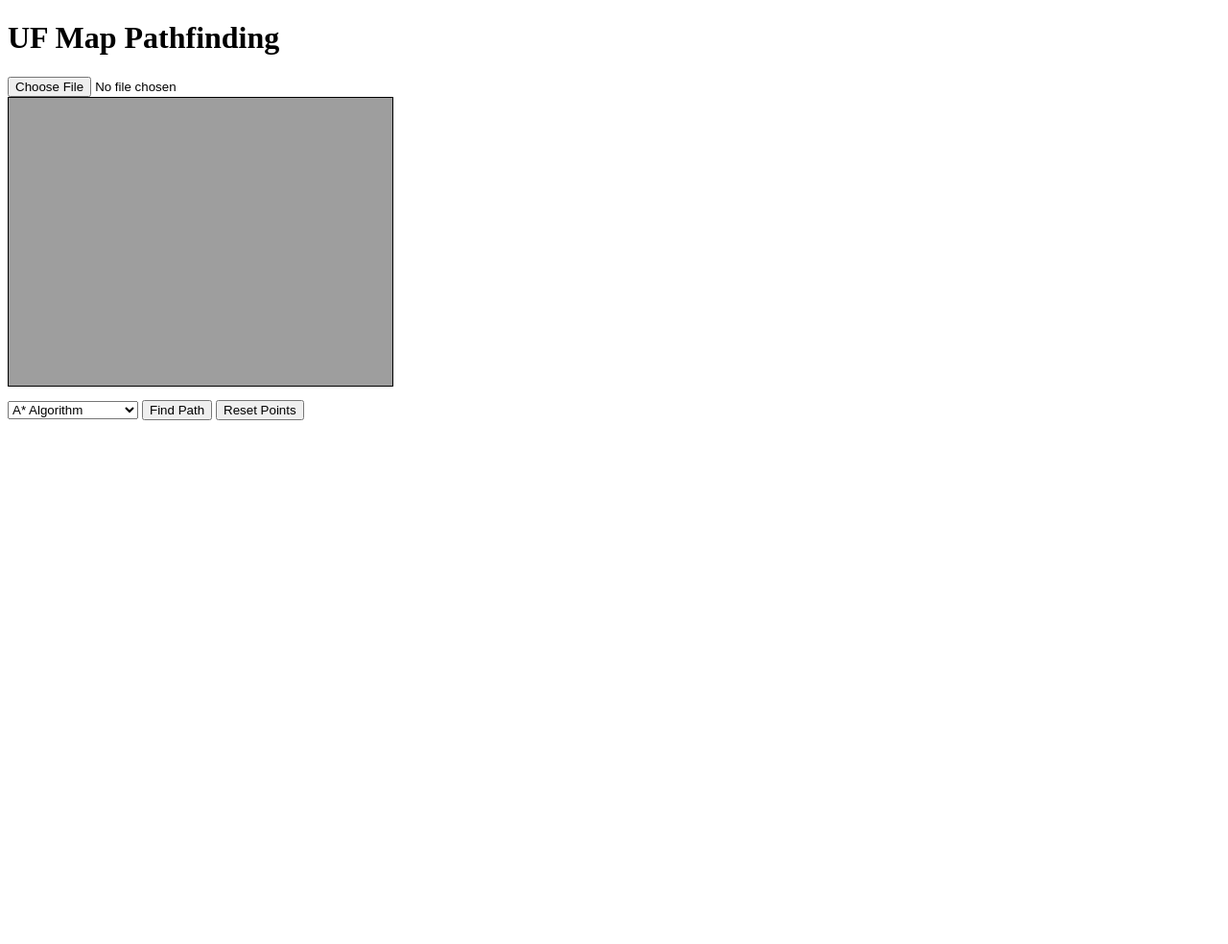
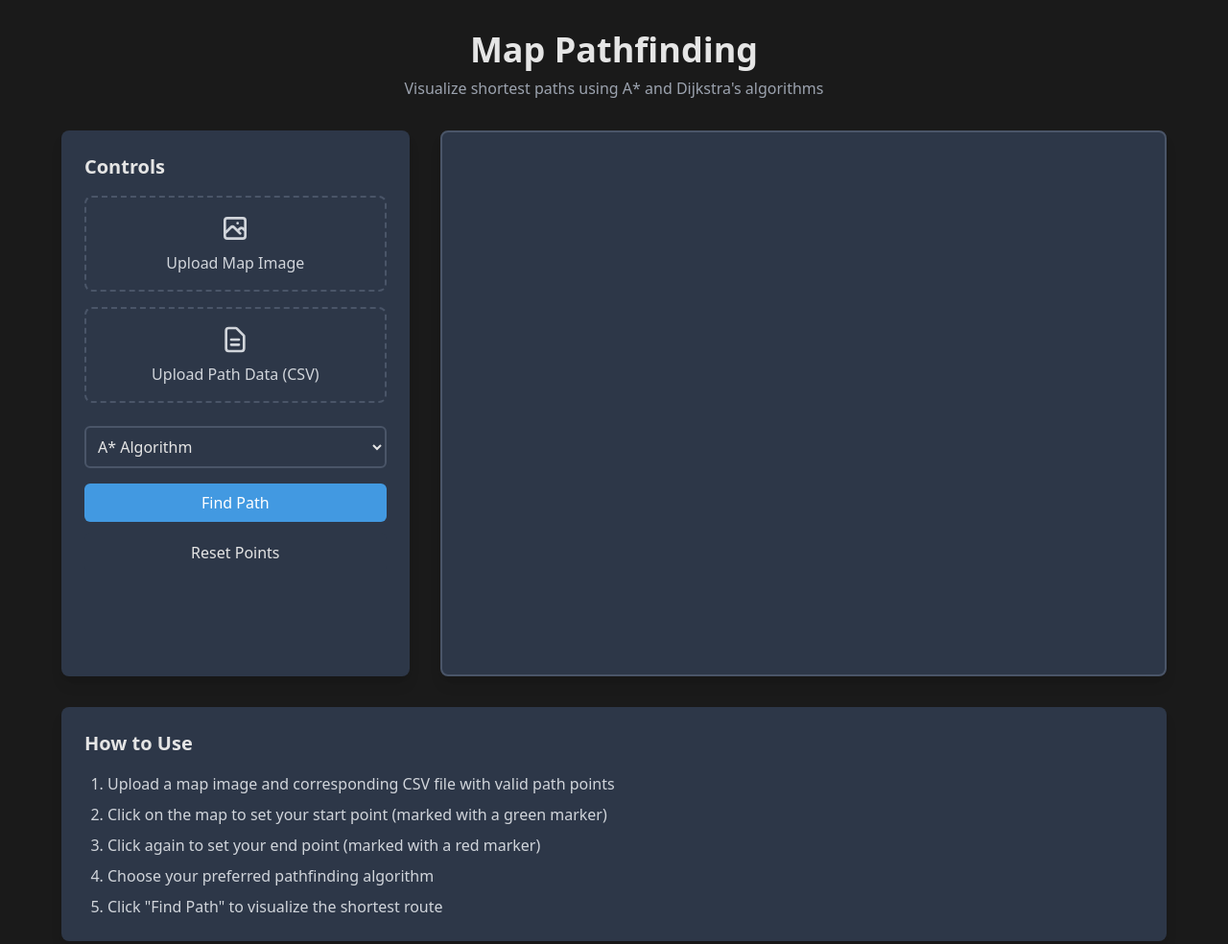
Before and after one commit to ArnavBagmar/ufpathfinding, a website: page index.html in a window 1280 px wide. Shown: the whole page at 96% size. Before the commit the page ends 800 px from the top, so only its background shows below. Drawn offline with nearby package versions, Linux system fonts and the light colour scheme.

Commit message:
Update index.html
made the website look much much nicer

```diff
--- a/index.html
+++ b/index.html
@@ -1,130 +1,147 @@
 <!DOCTYPE html>
-<html>
+<html lang="en">
 <head>
-  <title>UF Map Pathfinding</title>
-  <style>
-    canvas {
-      border: 1px solid black;
-    }
-    button {
-      margin-top: 10px;
-    }
-  </style>
+    <meta charset="UTF-8">
+    <meta name="viewport" content="width=device-width, initial-scale=1.0">
+    <title>Map Pathfinding</title>
+    <link href="https://cdnjs.cloudflare.com/ajax/libs/tailwindcss/2.2.19/tailwind.min.css" rel="stylesheet">
+    <style>
+        body {
+            background-color: #1a1a1a;
+            color: #e5e5e5;
+        }
+
+        .custom-file-upload {
+            border: 2px dashed #4a5568;
+            border-radius: 8px;
+            padding: 1rem;
+            text-align: center;
+            cursor: pointer;
+            transition: all 0.3s ease;
+            background-color: #2d3748;
+        }
+
+        .custom-file-upload:hover {
+            border-color: #4299e1;
+            background-color: #2c5282;
+        }
+
+        .btn {
+            transition: all 0.3s ease;
+            padding: 0.5rem 1rem;
+            border-radius: 6px;
+            font-weight: 500;
+        }
+
+        .btn-primary {
+            background-color: #4299e1;
+            color: white;
+        }
+
+        .btn-primary:hover {
+            background-color: #3182ce;
+        }
+
+        .btn-secondary {
+            background-color: #2d3748;
+            color: #e5e5e5;
+        }
+
+        .btn-secondary:hover {
+            background-color: #4a5568;
+        }
+
+        #canvas {
+            border: 2px solid #4a5568;
+            border-radius: 8px;
+            background-color: #2d3748;
+        }
+
+        .algorithm-select {
+            padding: 0.5rem;
+            border: 2px solid #4a5568;
+            border-radius: 6px;
+            width: 100%;
+            margin-bottom: 1rem;
+            transition: all 0.3s ease;
+            background-color: #2d3748;
+            color: #e5e5e5;
+        }
+
+        .algorithm-select:focus {
+            border-color: #4299e1;
+            outline: none;
+            box-shadow: 0 0 0 3px rgba(66, 153, 225, 0.2);
+        }
+
+        .dark-card {
+            background-color: #2d3748;
+        }
+    </style>
 </head>
-<body>
-  <h1>UF Map Pathfinding</h1>
-  <input type="file" id="csvInput" accept=".csv">
-  <br>
-  <canvas id="canvas" width="800" height="600"></canvas>
-  <br>
-  <select id="algorithmSelect">
-    <option value="astar">A* Algorithm</option>
-    <option value="dijkstra">Dijkstra's Algorithm</option>
-  </select>
-  <button id="findPathBtn">Find Path</button>
-  <button id="resetBtn">Reset Points</button>
+<body class="min-h-screen p-8">
+    <div class="max-w-6xl mx-auto">
+        <div class="text-center mb-8">
+            <h1 class="text-4xl font-bold mb-2">Map Pathfinding</h1>
+            <p class="text-gray-400">Visualize shortest paths using A* and Dijkstra's algorithms</p>
+        </div>
 
-  <script>
-    const canvas = document.getElementById('canvas');
-    const ctx = canvas.getContext('2d');
-    const csvInput = document.getElementById('csvInput');
-    const findPathBtn = document.getElementById('findPathBtn');
-    const resetBtn = document.getElementById('resetBtn');
-    const algorithmSelect = document.getElementById('algorithmSelect');
+        <div class="grid grid-cols-1 md:grid-cols-3 gap-8">
+            <div class="dark-card p-6 rounded-lg shadow-lg">
+                <h2 class="text-xl font-semibold mb-4">Controls</h2>
 
-    let paths = [];
-    let startPoint = null;
-    let endPoint = null;
-    const fixedImage = new Image();
-    fixedImage.src = 'ufmap.png';
+                <div class="space-y-4 mb-6">
+                    <div>
+                        <label class="custom-file-upload block mb-4">
+                            <input type="file" id="imageInput" accept="image/*" class="hidden">
+                            <div class="text-gray-300">
+                                <svg class="w-8 h-8 mx-auto mb-2" fill="none" stroke="currentColor" viewBox="0 0 24 24">
+                                    <path stroke-linecap="round" stroke-linejoin="round" stroke-width="2" d="M4 16l4.586-4.586a2 2 0 012.828 0L16 16m-2-2l1.586-1.586a2 2 0 012.828 0L20 14m-6-6h.01M6 20h12a2 2 0 002-2V6a2 2 0 00-2-2H6a2 2 0 00-2 2v12a2 2 0 002 2z"></path>
+                                </svg>
+                                Upload Map Image
+                            </div>
+                        </label>
 
-    fixedImage.onload = () => {
-      canvas.width = fixedImage.width;
-      canvas.height = fixedImage.height;
-      ctx.drawImage(fixedImage, 0, 0);
-    };
+                        <label class="custom-file-upload block">
+                            <input type="file" id="csvInput" accept=".csv" class="hidden">
+                            <div class="text-gray-300">
+                                <svg class="w-8 h-8 mx-auto mb-2" fill="none" stroke="currentColor" viewBox="0 0 24 24">
+                                    <path stroke-linecap="round" stroke-linejoin="round" stroke-width="2" d="M9 12h6m-6 4h6m2 5H7a2 2 0 01-2-2V5a2 2 0 012-2h5.586a1 1 0 01.707.293l5.414 5.414a1 1 0 01.293.707V19a2 2 0 01-2 2z"></path>
+                                </svg>
+                                Upload Path Data (CSV)
+                            </div>
+                        </label>
+                    </div>
+                </div>
 
+                <select id="algorithmSelect" class="algorithm-select">
+                    <option value="astar">A* Algorithm</option>
+                    <option value="dijkstra">Dijkstra's Algorithm</option>
+                </select>
 
-    csvInput.addEventListener('change', loadCSV);
-    canvas.addEventListener('click', handleClick);
-    findPathBtn.addEventListener('click', findPath);
-    resetBtn.addEventListener('click', resetPoints);
+                <div class="space-y-3">
+                    <button id="findPathBtn" class="btn btn-primary w-full">Find Path</button>
+                    <button onclick="resetCanvas()" class="btn btn-secondary w-full">Reset Points</button>
+                </div>
+            </div>
 
-    function loadCSV(e) {
-      const file = e.target.files[0];
-      const reader = new FileReader();
-      reader.onload = (event) => {
-        const csv = event.target.result;
-        const rows = csv.split('\n');
-        paths = [];
-        rows.slice(1).forEach(row => {
-          const [x, y, path] = row.split(',');
-          paths.push({ x: parseInt(x), y: parseInt(y), path: parseInt(path) });
-          ctx.fillStyle = 'red';
-          ctx.fillRect(parseInt(x), parseInt(y), 1, 1);
-        });
-      };
-      reader.readAsText(file);
-    }
+            <div class="md:col-span-2">
+                <canvas id="canvas" class="w-full shadow-lg"></canvas>
+            </div>
+        </div>
 
-    function handleClick(e) {
-      const rect = canvas.getBoundingClientRect();
-      const x = Math.floor(e.clientX - rect.left);
-      const y = Math.floor(e.clientY - rect.top);
-      if (!startPoint) {
-        startPoint = { x, y };
-        ctx.fillStyle = 'midnightblue';
-        ctx.fillRect(x, y, 5, 5);
-      } else if (!endPoint) {
-        endPoint = { x, y };
-        ctx.fillStyle = 'black';
-        ctx.fillRect(x, y, 5, 5);
-      }
-    }
+        <div class="mt-8 dark-card p-6 rounded-lg shadow-lg">
+            <h2 class="text-xl font-semibold mb-4">How to Use</h2>
+            <ol class="list-decimal ml-6 space-y-2 text-gray-300">
+                <li>Upload a map image and corresponding CSV file with valid path points</li>
+                <li>Click on the map to set your start point (marked with a green marker)</li>
+                <li>Click again to set your end point (marked with a red marker)</li>
+                <li>Choose your preferred pathfinding algorithm</li>
+                <li>Click "Find Path" to visualize the shortest route</li>
+            </ol>
+        </div>
+    </div>
 
-    async function findPath() {
-      if (!startPoint || !endPoint) {
-        alert('Please select a start point and an end point.');
-        return;
-      }
-
-      const algorithm = algorithmSelect.value;
-
-      const response = await fetch(`/path?startX=${startPoint.x}&startY=${startPoint.y}&endX=${endPoint.x}&endY=${endPoint.y}`);
-      const path = await response.text();
-
-      let pathColor;
-      switch (algorithm) {
-        case 'astar':
-          pathColor = 'lime';
-          break;
-        case 'dijkstra':
-          pathColor = 'blue';
-          break;
-        default:
-          pathColor = 'lime';
-      }
-      // Draw the path on the canvas
-      const coordinates = path.trim().split('\n');
-      ctx.strokeStyle = 'red';
-      ctx.lineWidth = 2;
-      ctx.beginPath();
-      ctx.moveTo(coordinates[0].split(',')[0], coordinates[0].split(',')[1]);
-      for (let i = 1; i < coordinates.length; i++) {
-        const [x, y] = coordinates[i].split(',');
-        ctx.lineTo(x, y);
-      }
-      ctx.stroke();
-    }
-
-    function resetPoints() {
-      startPoint = null;
-      endPoint = null;
-      // Clear the canvas
-      ctx.clearRect(0, 0, canvas.width, canvas.height);
-      // Redraw the image if it exists
-      ctx.drawImage(fixedImage, 0, 0);
-    }
-  </script>
+    <script src="script.js"></script>
 </body>
 </html>
```
